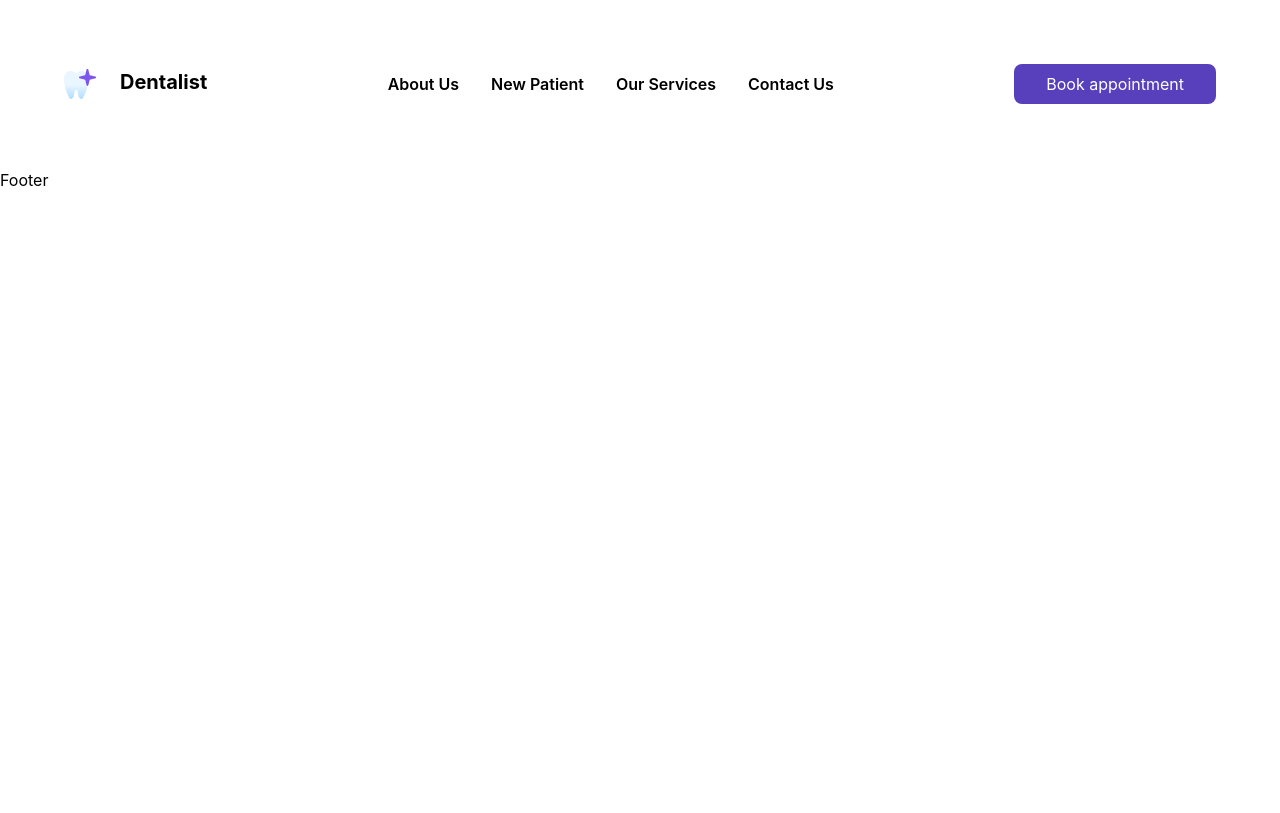
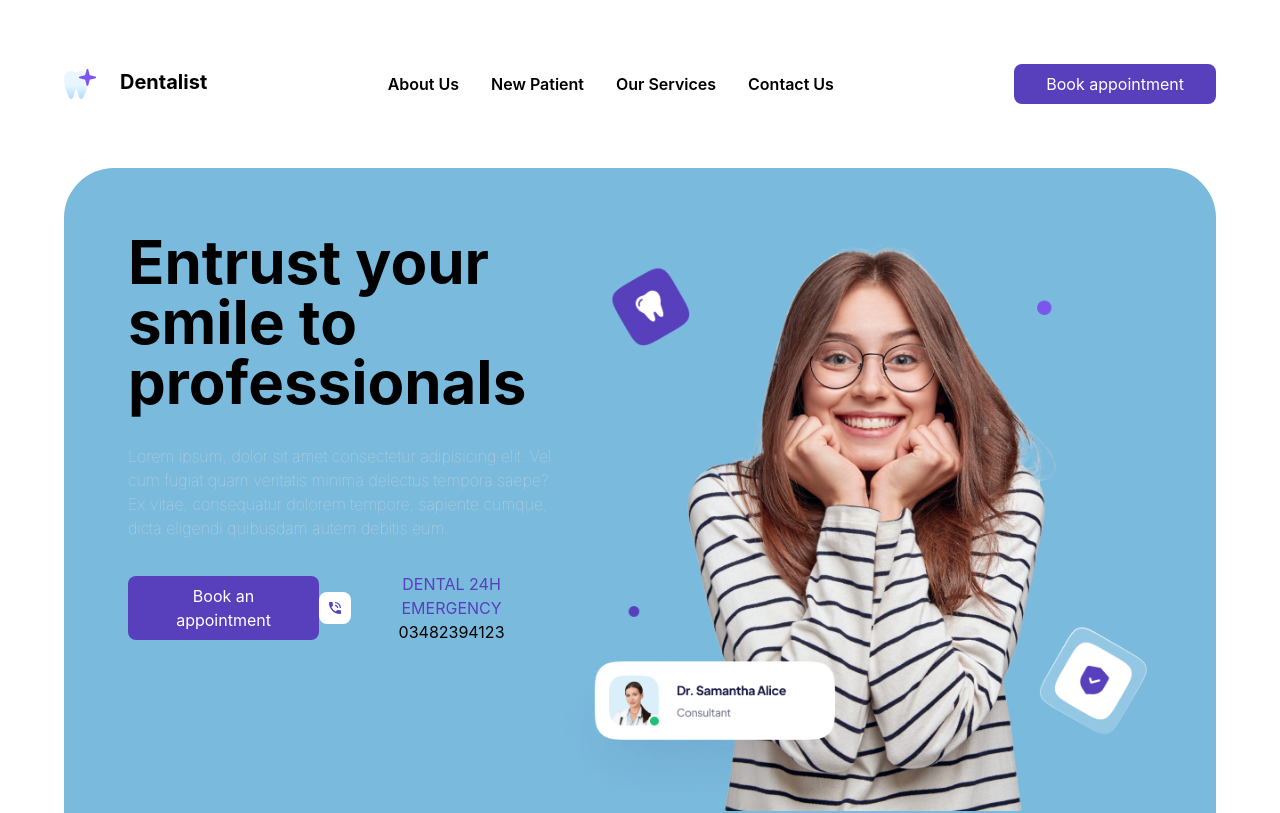
Before and after one commit to mknyambura/dentalist, a React (Create React App) app: page / in a window 1280 px wide. Shown: the top 813 px of the page. Built offline with nearby package versions, Linux system fonts and the light colour scheme.

Commit message:
create top component of landing page

```diff
--- a/src/components/Home.jsx
+++ b/src/components/Home.jsx
@@ -1,13 +1,33 @@
 import React from 'react'
 import Header from './Header'
 import Footer from './Footer'
+
+import {MdPhoneInTalk} from 'react-icons/md'
+
+import girlSmiling from '../images/girl-smiling.png'
 
 function Home() {
   return (
     <div>
         <Header/>
-        <div className='bg-[#7ABADD] m-16'>
-
+        <div className='flex flex-row bg-[#7ABADD] m-16 rounded-[50px] px-16 py-16'>
+            <div className='flex flex-col gap-8 w-[50%] '>
+                <h1 className='font-bold text-6xl'>Entrust your smile to professionals</h1>
+                <p className='text-slate-300 font-thin'>Lorem ipsum, dolor sit amet consectetur adipisicing elit. Vel cum fugiat quam veritatis minima delectus tempora saepe? Ex vitae, consequatur dolorem tempore, sapiente cumque, dicta eligendi quibusdam autem debitis eum.</p>
+                <div className='flex flex-row items-center justify-between'>
+                    <button className='bg-[#583FBC] px-4 py-2 rounded-lg text-white'>Book an appointment</button>
+                    <div className='flex flex- items-center'>
+                        <button className='px-2 py-2 bg-white rounded-lg gap-3'>
+                            <MdPhoneInTalk className='text-[#583FBC]'/>
+                        </button>
+                        <button className='flex flex-col items-center'>
+                            <h1 className='uppercase text-[#583FBC]'>Dental 24H Emergency</h1>
+                            <h1>03482394123</h1>
+                        </button>
+                    </div>
+                </div>
+            </div>
+            <img src={girlSmiling} alt="" width={600}/>
         </div>
         <Footer/>
     </div>
```
Also changed, not shown: src/images/girl-smiling.png (added).
